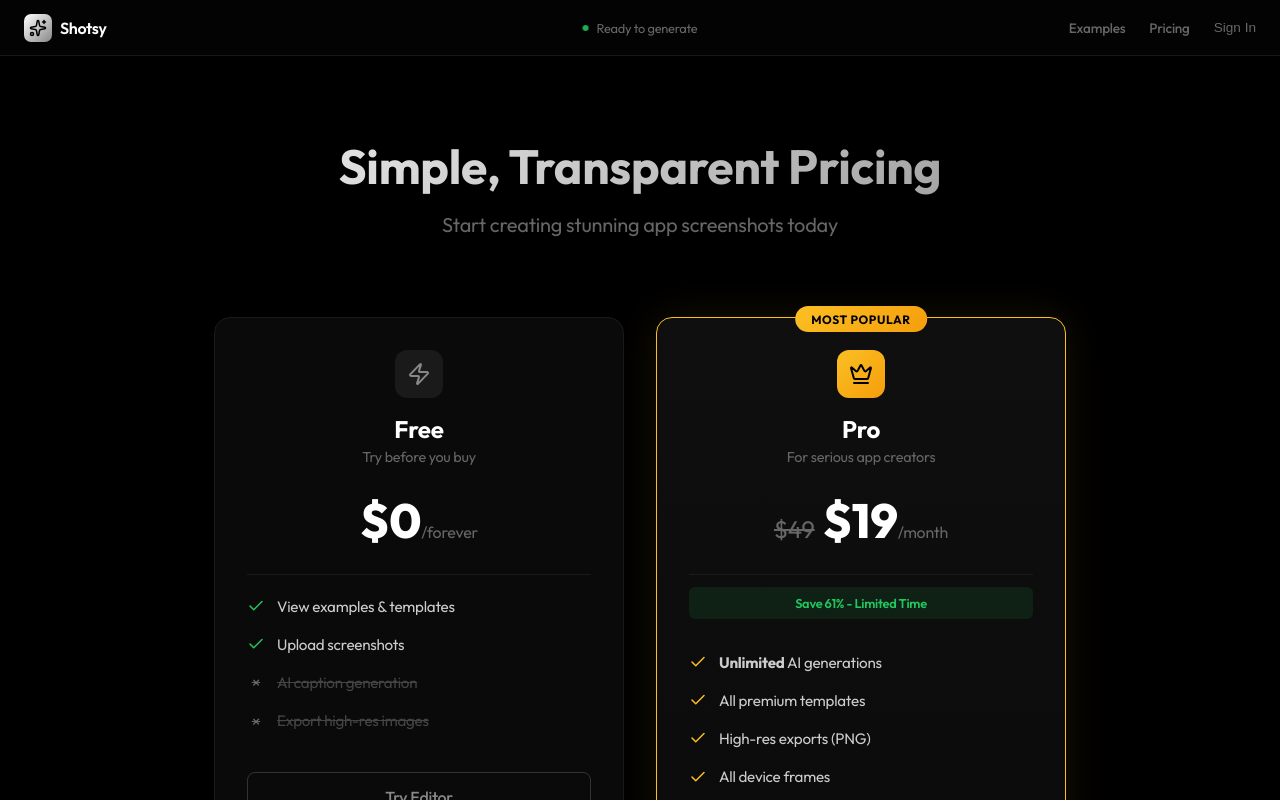
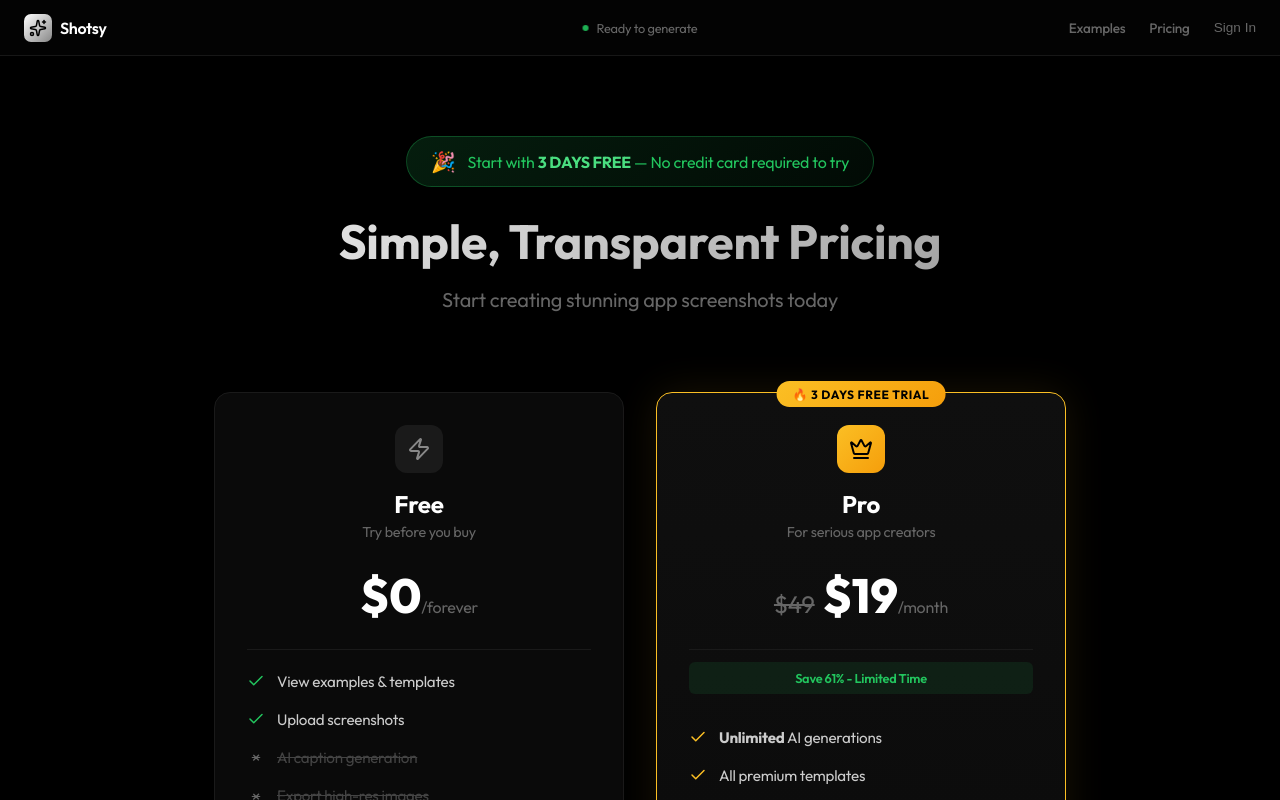
Before and after one commit to ysfalpe/d, a Next.js app: page /pricing in a window 1280 px wide. Built offline with nearby package versions, Linux system fonts and the light colour scheme; no server answers.

Commit message:
Add 3-day free trial messaging across landing, pricing, and upgrade modal

```diff
--- a/src/app/pricing/page.module.css
+++ b/src/app/pricing/page.module.css
@@ -8,6 +8,29 @@
 .main {
   flex: 1;
   padding-top: 56px;
+}
+
+/* Trial Banner */
+.trialBanner {
+  display: inline-flex;
+  align-items: center;
+  gap: 0.75rem;
+  background: linear-gradient(135deg, rgba(34, 197, 94, 0.15) 0%, rgba(34, 197, 94, 0.05) 100%);
+  border: 1px solid rgba(34, 197, 94, 0.3);
+  padding: 0.75rem 1.5rem;
+  border-radius: 99px;
+  font-size: 1rem;
+  color: #22c55e;
+  margin-bottom: 1.5rem;
+}
+
+.trialIcon {
+  font-size: 1.25rem;
+}
+
+.trialBanner strong {
+  color: #4ade80;
+  font-weight: 700;
 }
 
 /* Hero */
--- a/src/app/pricing/page.tsx
+++ b/src/app/pricing/page.tsx
@@ -19,6 +19,10 @@ export default function PricingPage() {
             animate={{ opacity: 1, y: 0 }}
             transition={{ duration: 0.5 }}
           >
+            <div className={styles.trialBanner}>
+              <span className={styles.trialIcon}>🎉</span>
+              <span>Start with <strong>3 DAYS FREE</strong> — No credit card required to try</span>
+            </div>
             <h1 className={styles.title}>Simple, Transparent Pricing</h1>
             <p className={styles.subtitle}>
               Start creating stunning app screenshots today
@@ -79,7 +83,7 @@ export default function PricingPage() {
               animate={{ opacity: 1, y: 0 }}
               transition={{ duration: 0.5, delay: 0.2 }}
             >
-              <div className={styles.popularBadge}>Most Popular</div>
+              <div className={styles.popularBadge}>🔥 3 Days FREE Trial</div>
 
               <div className={styles.cardHeader}>
                 <div className={styles.planIconPro}>
@@ -124,11 +128,11 @@ export default function PricingPage() {
               </ul>
 
               <Link href="/editor" className={styles.primaryBtn}>
-                Get Pro Access
+                Start 3-Day Free Trial
                 <ArrowRight size={18} />
               </Link>
 
-              <p className={styles.guarantee}>7-day money-back guarantee</p>
+              <p className={styles.guarantee}>✓ Cancel anytime during trial • 7-day money-back guarantee</p>
             </motion.div>
           </div>
         </section>
--- a/src/components/modals/UpgradeModal.module.css
+++ b/src/components/modals/UpgradeModal.module.css
@@ -47,6 +47,27 @@
 .header {
     text-align: center;
     margin-bottom: 2rem;
+}
+
+.trialBadge {
+    display: inline-block;
+    background: linear-gradient(135deg, #22c55e 0%, #16a34a 100%);
+    color: #fff;
+    font-size: 0.85rem;
+    font-weight: 700;
+    padding: 0.5rem 1rem;
+    border-radius: 99px;
+    margin-bottom: 1rem;
+    letter-spacing: 0.02em;
+}
+
+.spinner {
+    animation: spin 1s linear infinite;
+}
+
+@keyframes spin {
+    from { transform: rotate(0deg); }
+    to { transform: rotate(360deg); }
 }
 
 .iconWrapper {
--- a/src/components/modals/UpgradeModal.tsx
+++ b/src/components/modals/UpgradeModal.tsx
@@ -44,6 +44,7 @@ export const UpgradeModal: React.FC<UpgradeModalProps> = ({ isOpen, onClose }) =
                 </button>
 
                 <div className={styles.header}>
+                    <div className={styles.trialBadge}>🎉 3 DAYS FREE</div>
                     <div className={styles.iconWrapper}>
                         <Zap size={24} fill="currentColor" />
                     </div>
@@ -86,10 +87,15 @@ export const UpgradeModal: React.FC<UpgradeModalProps> = ({ isOpen, onClose }) =
                         onClick={handleUpgrade}
                         disabled={loading}
                     >
-                        {loading ? 'Redirecting...' : 'Get Pro Access'}
+                        {loading ? (
+                            <>
+                                <Loader2 size={18} className={styles.spinner} />
+                                Redirecting...
+                            </>
+                        ) : 'Start 3-Day Free Trial'}
                     </Button>
 
-                    <p className={styles.guarantee}>7-day money-back guarantee</p>
+                    <p className={styles.guarantee}>✓ No charge for 3 days • Cancel anytime</p>
                 </div>
             </div>
         </div>
```
Also changed, not shown: src/app/page.module.css (+7 -0 lines), src/app/page.tsx (+5 -2 lines).
